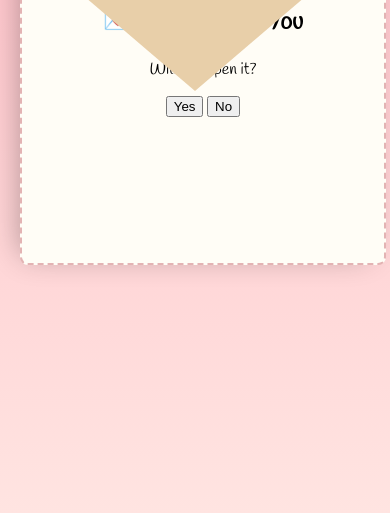
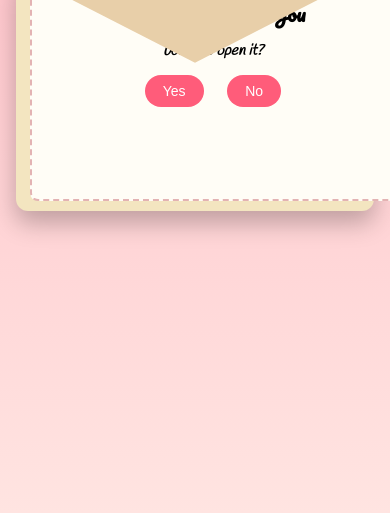
Before and after one commit to asevensmentor-maker/Promise-Day, a plain HTML site: page index.html in a window 390 px wide. Shown: the part 331-844 px from the top of the page. Drawn offline with Linux system fonts and the light colour scheme.

Commit message:
Refactor CSS styles for envelope and letter components

```diff
--- a/style.css
+++ b/style.css
@@ -1,3 +1,4 @@
+/* Reset and base */
 body {
   margin: 0;
   height: 100vh;
@@ -8,39 +9,47 @@
   font-family: 'Handlee', cursive;
 }
 
-/* Envelope */
+/* Envelope container */
 .envelope {
-  width: 90%;
-  max-width: 420px;
-  height: 300px;
+  width: 92%;
+  max-width: 360px;
+  height: 240px;
   background: #f3e5c0;
   border-radius: 12px;
   position: relative;
-  box-shadow: 0 15px 30px rgba(0,0,0,0.3);
-  transition: transform 1s;
+  box-shadow: 0 12px 25px rgba(0,0,0,0.25);
+  margin: auto;
+  transition: transform 1s ease;
+  cursor: default;
 }
 
+/* Flap */
 .flap {
   position: absolute;
   top: 0;
+  left: 0;
   width: 100%;
-  height: 50%;
+  height: 45%;
   background: #e8cfa9;
-  clip-path: polygon(0 0, 50% 100%, 100% 0);
+  clip-path: polygon(0 0, 50% 85%, 100% 0);
   transform-origin: top;
-  transition: transform 1s;
+  transition: transform 1s ease;
+  z-index: 3;
 }
 
 .envelope.open .flap {
   transform: rotateX(180deg);
+  box-shadow: inset 0 2px 8px #d6b998;
 }
 
 /* Balloon */
 .balloon {
   position: absolute;
-  top: -50px;
-  right: 20px;
-  font-size: 40px;
+  top: -35px;
+  right: 10px;
+  font-size: 36px;
+  z-index: 5;
+  user-select: none;
 }
 
 .envelope.floating {
@@ -53,26 +62,44 @@
   100% { transform: translateY(0); }
 }
 
-/* First Letter */
+/* Letter inside envelope */
 .letter {
+  position: absolute;
+  bottom: 10px;
+  left: 4%;
+  width: 92%;
+  height: 78%;
   background: #fffdf6;
-  width: 92%;
-  height: 85%;
-  margin: auto;
-  margin-top: 7%;
   border: 2px dashed #e3b3b3;
   border-radius: 8px;
-  padding: 20px;
+  padding: 16px;
   text-align: center;
+  z-index: 1;
+  user-select: none;
+}
+
+.letter h2 {
+  font-family: 'Pacifico', cursive;
+  margin: 0 0 10px 0;
+  font-size: 24px;
+}
+
+.letter p {
+  margin: 6px 0;
+  font-size: 16px;
+  font-weight: 600;
+  font-style: italic;
+  user-select: none;
 }
 
 .warning {
   color: #8b0000;
   font-size: 14px;
+  margin-top: 10px;
 }
 
 .hidden {
-  display: none;
+  display: none !important;
 }
 
 /* Cards */
@@ -82,9 +109,19 @@
   border-radius: 12px;
   text-align: center;
   box-shadow: 0 10px 25px rgba(0,0,0,0.2);
+  max-width: 360px;
+  width: 90%;
+  font-family: 'Handlee', cursive;
+  user-select: none;
 }
 
-/* Final Letter (REAL LETTER LOOK) */
+.card h2 {
+  font-family: 'Pacifico', cursive;
+  font-size: 28px;
+  margin-bottom: 12px;
+}
+
+/* Final Letter (real letter look) */
 .final-letter {
   width: 90%;
   max-width: 420px;
@@ -94,19 +131,71 @@
   border-radius: 10px;
   box-shadow: 0 20px 35px rgba(0,0,0,0.3);
   position: relative;
+  user-select: text;
 }
 
 .final-letter h2 {
   font-family: 'Pacifico', cursive;
   text-align: center;
+  margin-bottom: 24px;
+  font-size: 28px;
 }
 
 /* Flowers */
 .flower {
   position: absolute;
   font-size: 22px;
+  user-select: none;
 }
 .tl { top: 10px; left: 10px; }
 .tr { top: 10px; right: 10px; }
 .bl { bottom: 10px; left: 10px; }
 .br { bottom: 10px; right: 10px; }
+
+/* Buttons */
+button {
+  padding: 10px 24px;
+  margin: 8px 10px 0 10px;
+  border: none;
+  border-radius: 20px;
+  background: #ff5c7a;
+  color: white;
+  font-size: 16px;
+  cursor: pointer;
+  transition: background 0.3s;
+  user-select: none;
+}
+
+button:hover {
+  background: #ff2f5d;
+}
+
+/* Inputs */
+input {
+  width: 85%;
+  padding: 10px;
+  margin-top: 10px;
+  border-radius: 10px;
+  border: 1px solid #ccc;
+  font-size: 16px;
+}
+
+/* Responsive tweaks */
+@media (max-width: 480px) {
+  .letter h2 {
+    font-size: 20px;
+  }
+
+  .letter p {
+    font-size: 15px;
+  }
+
+  button {
+    padding: 8px 18px;
+    font-size: 14px;
+  }
+
+  .final-letter h2 {
+    font-size: 24px;
+  }
+}
```
